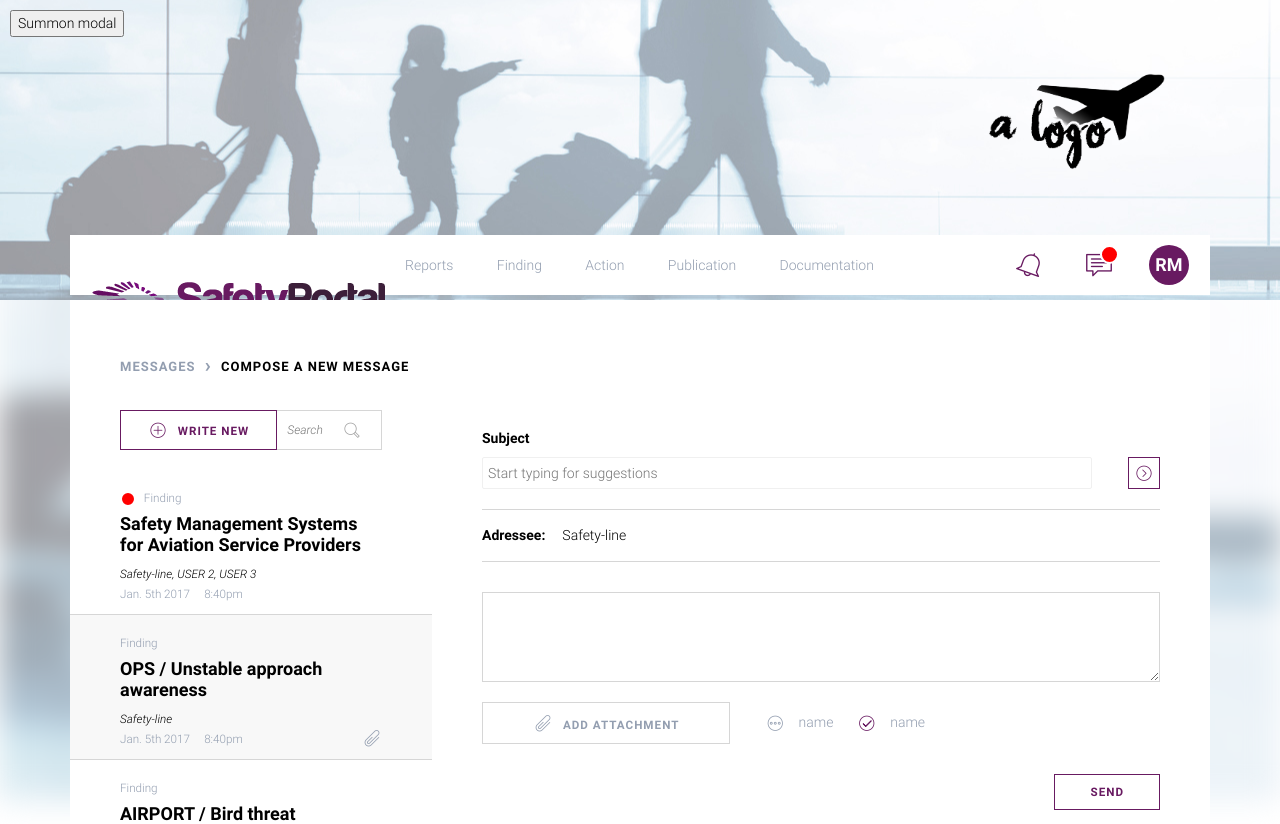
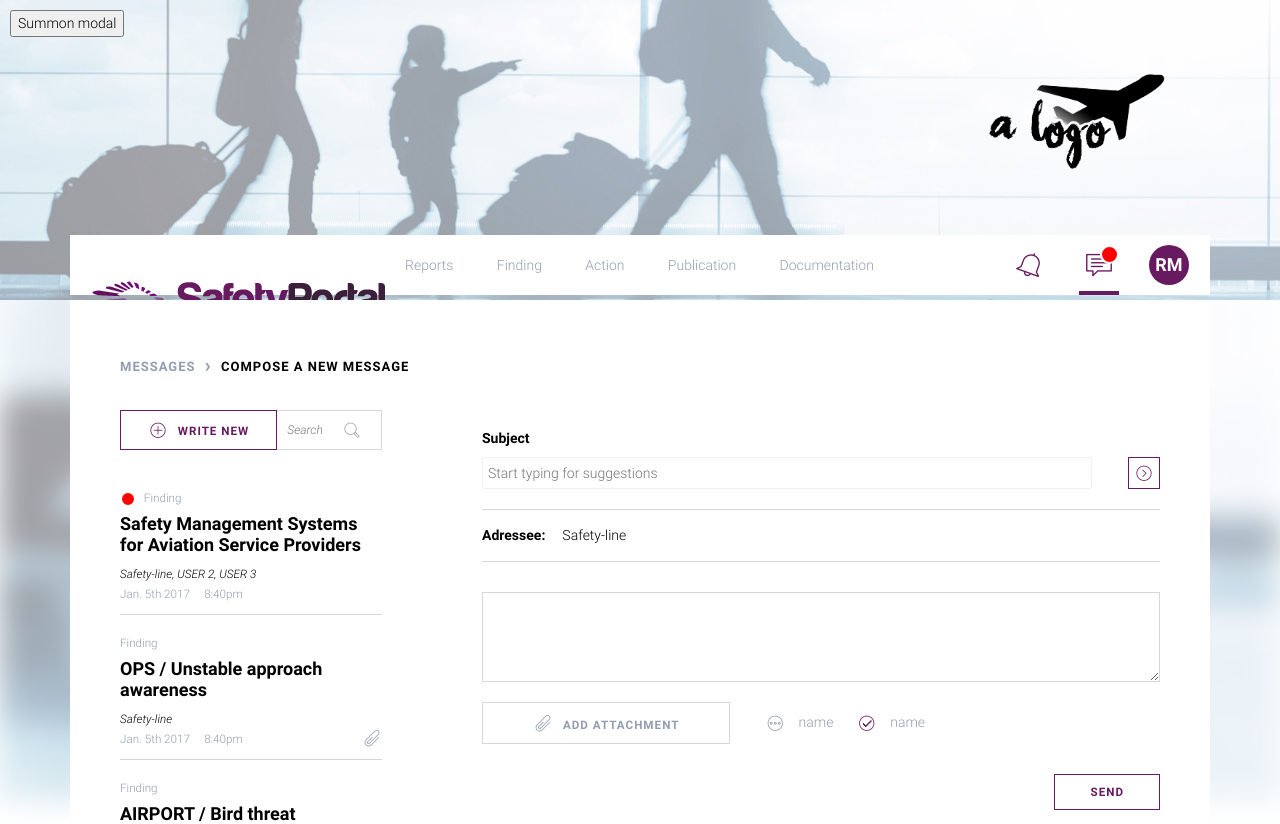
Before and after one commit to mathildell/safetylinedemo, a plain HTML site: page message_new.html in a window 1280 px wide. Shown: the top 824 px of the page. Drawn offline with Linux system fonts and the light colour scheme; files whose address does not match are found by name.

Commit message:
no more active message on create new

```diff
--- a/message_new.html
+++ b/message_new.html
@@ -70,7 +70,7 @@
             <a href="action_view.html">Your action plan "<b>AIRPORT / Bird threat prevention action</b>" has been sent and is pending approbation from conformity management.</a>
           </div>
         </div>
-        <div class="message" >
+        <div class="message active" >
           <a href="message_index.html">
             <span class="notifNew active"></span>
             <span class="icon-CommentwithLines"></span>
@@ -124,7 +124,7 @@
             <span>Safety-line, USER 2, USER 3</span>
             <time>Jan. 5th 2017 &nbsp;&nbsp;&nbsp; 8:40pm</time>
           </a>
-          <a class="singleMessage hasAttachment active">
+          <a class="singleMessage hasAttachment">
             <header>
               <span class="notifNew"></span>
               Finding
```
